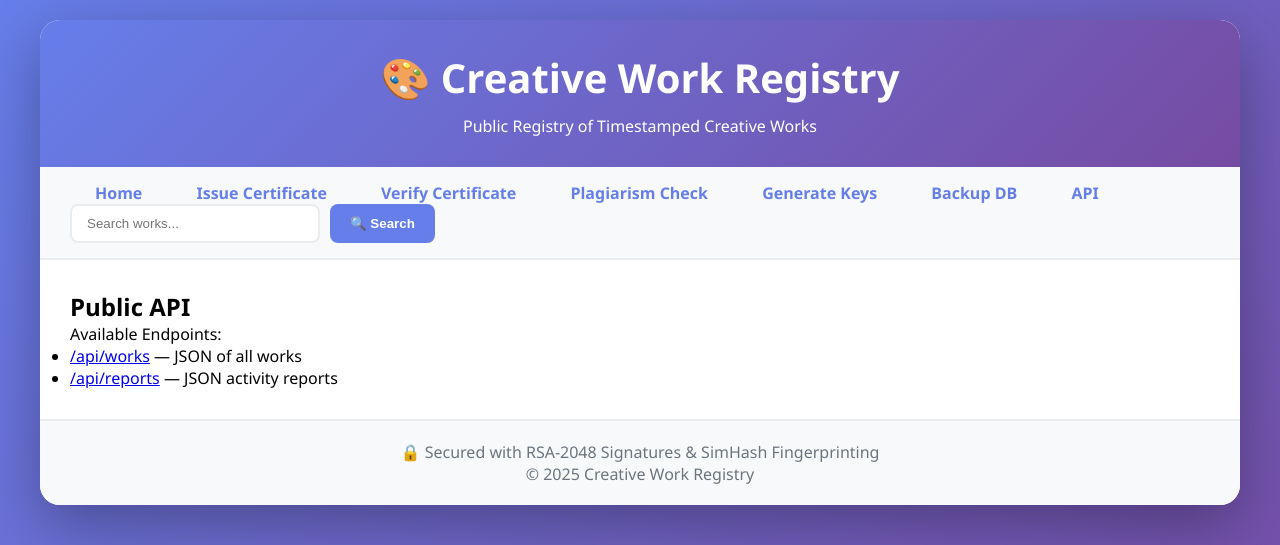
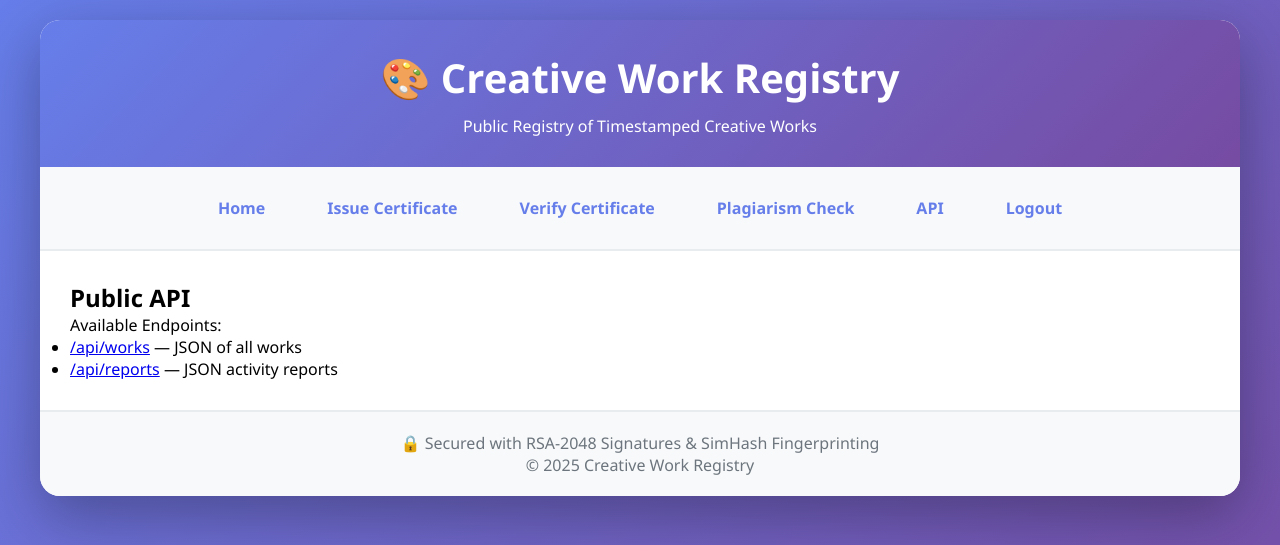
Before and after one commit to Autokade/Software_project, a Flask app: page /api in a window 1280 px wide. Shown: the top 545 px of the page. Run offline with Flask 3, Linux system fonts and the light colour scheme; the visitor is signed in with stand-in values (Sample User, id 1).

Commit message:
Update base.html

```diff
--- a/templates/base.html
+++ b/templates/base.html
@@ -32,8 +32,9 @@
             padding: 15px 30px;
             border-bottom: 2px solid #e9ecef;
             display: flex;
-            justify-content: space-between;
+            justify-content: center;
             align-items: center;
+            gap: 12px;
             flex-wrap: wrap;
         }
         nav a {
@@ -46,24 +47,6 @@
             font-weight: 600;
         }
         nav a:hover { background: #667eea; color: white; }
-        .search-form { display: flex; gap: 10px; }
-        .search-form input {
-            padding: 10px 15px;
-            border: 2px solid #e9ecef;
-            border-radius: 8px;
-            min-width: 250px;
-        }
-        .search-form button {
-            padding: 10px 20px;
-            background: #667eea;
-            color: white;
-            border: none;
-            border-radius: 8px;
-            cursor: pointer;
-            font-weight: 600;
-            transition: all 0.3s;
-        }
-        .search-form button:hover { background: #764ba2; }
         .content { padding: 30px; }
         footer {
             background: #f8f9fa;
@@ -84,28 +67,15 @@
         </header>
 
         <nav>
-            <div>
-                <a href="/">Home</a>
+            <a href="{{ url_for('index') }}">Home</a>
+            <a href="{{ url_for('issue_certificate') }}">Issue Certificate</a>
+            <a href="{{ url_for('verify_certificate') }}">Verify Certificate</a>
+            <a href="{{ url_for('plagiarism') }}">Plagiarism Check</a>
+            <a href="{{ url_for('api_page') }}">API</a>
 
-                <!-- NEW MENU ITEMS -->
-                <a href="{{ url_for('issue_certificate') }}">Issue Certificate</a>
-                <a href="{{ url_for('verify_certificate') }}">Verify Certificate</a>
-                <a href="{{ url_for('plagiarism') }}">Plagiarism Check</a>
-
-                {% if session.get('user') %}
-                    {% if session.get('user').email == admin %}
-                        <a href="{{ url_for('admin_generate_keys') }}">Generate Keys</a>
-                        <a href="{{ url_for('admin_backup') }}">Backup DB</a>
-                    {% endif %}
-                {% endif %}
-
-                <a href="/api/works">API</a>
-            </div>
-
-            <form class="search-form" action="/search" method="get">
-                <input type="text" name="q" placeholder="Search works..." value="{{ request.args.get('q', '') }}">
-                <button type="submit">🔍 Search</button>
-            </form>
+            {% if session.get('user') %}
+                <a href="{{ url_for('logout') }}">Logout</a>
+            {% endif %}
         </nav>
 
         <div class="content">
```
